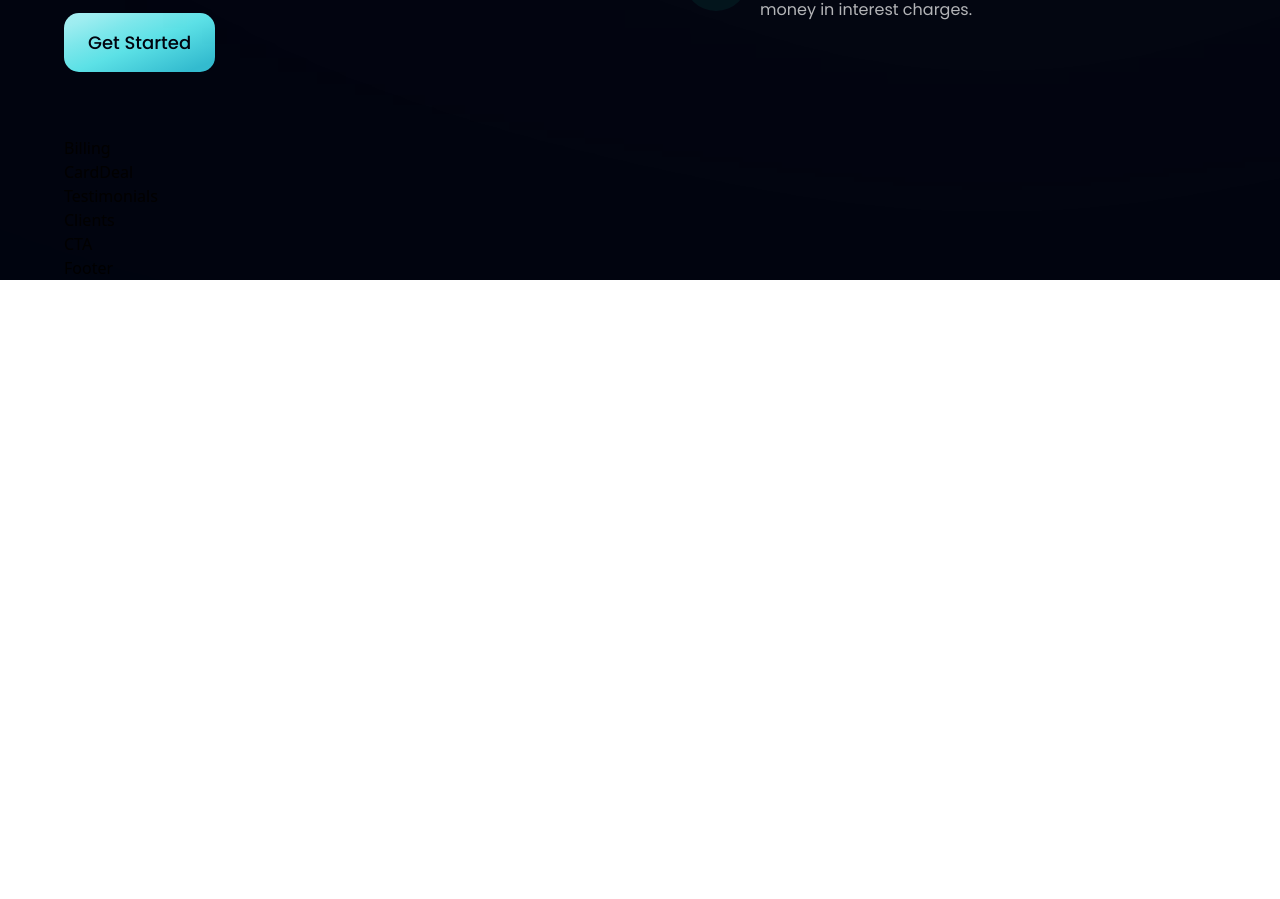
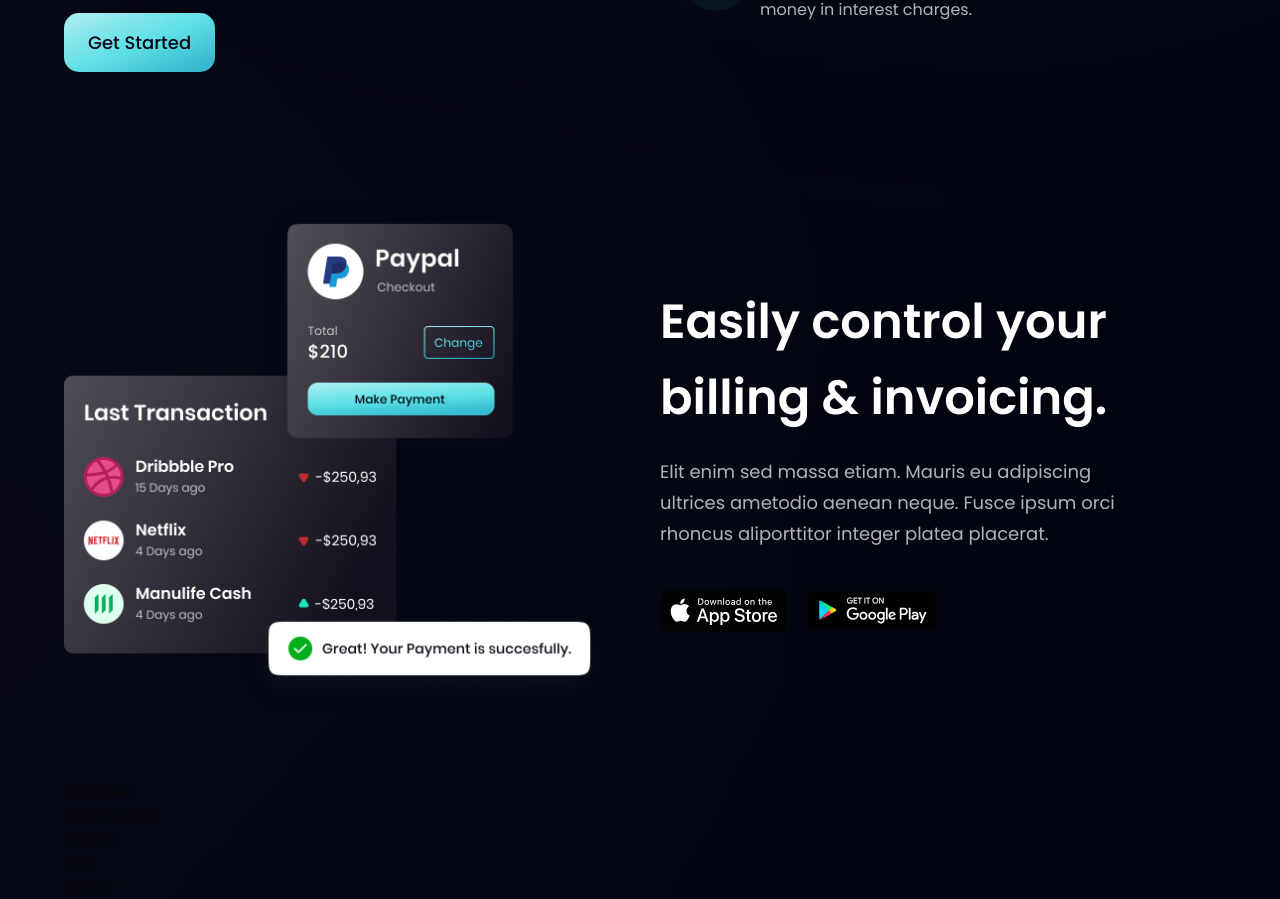
Before and after one commit to Hem1x/mybank-website, a React (Create React App) app: page / in a window 1280 px wide. Shown: the part 1410-2309 px from the top of the page. Before the commit the page ends 1690 px from the top, so only its background shows below. Built offline with nearby package versions, Linux system fonts and the light colour scheme.

Commit message:
section "Billing" is done

```diff
--- a/src/components/Billing.jsx
+++ b/src/components/Billing.jsx
@@ -1,9 +1,24 @@
 import React from 'react'
+import {apple, bill, google} from '../assets'
+import styles, {layout} from '../styles'
 
-const Billing = () => {
-  return (
-    <div>Billing</div>
-  )
-}
+const Billing = () => (
+  <section id='product' className={layout.sectionReverse}>
+    <div className={layout.sectionImgReverse}>
+      <img src={bill} alt="billing" className='w-[100%] h-[100%] relative z-[5]'/>
+      <div className="absolute z-[3] -left-1/2 top-0 w-[50%] h-[50%] rounded-full white__gradient" />
+      <div className="absolute z-[0] w-[50%] h-[50%] -left-1/2 bottom-0 rounded-full pink__gradient" />
+    </div>
+
+    <div className={layout.sectionInfo}>
+      <h2 className={styles.heading2}>Easily control your <br className='sm:block hidden'/> billing & invoicing.</h2>
+      <p className={`${styles.paragraph} max-w-[470px] mt-5`}>Elit enim sed massa etiam. Mauris eu adipiscing ultrices ametodio aenean neque. Fusce ipsum orci rhoncus aliporttitor integer platea placerat.</p>
+      <div className='flex flex-row flex-wrap sm:mt-10 mt-6'>
+        <img src={apple} alt="apple store" className='w-[128px] h-[42px] object-contain mr-5 cursor-pointer'/>
+        <img src={google} alt="google play" className='w-[128px] h-[42px] object-contain cursor-pointer'/>
+      </div>
+    </div>
+  </section>
+)
 
 export default Billing
```
